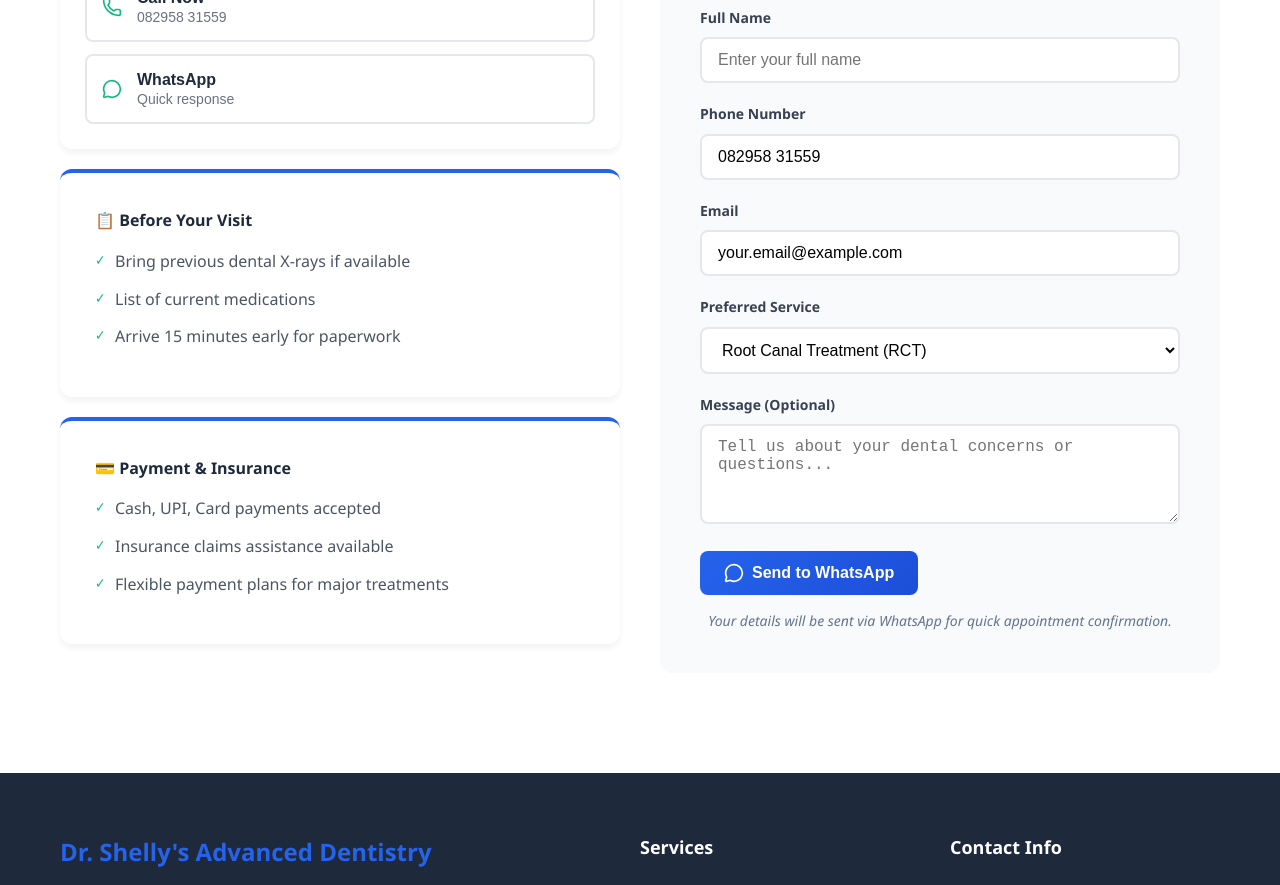
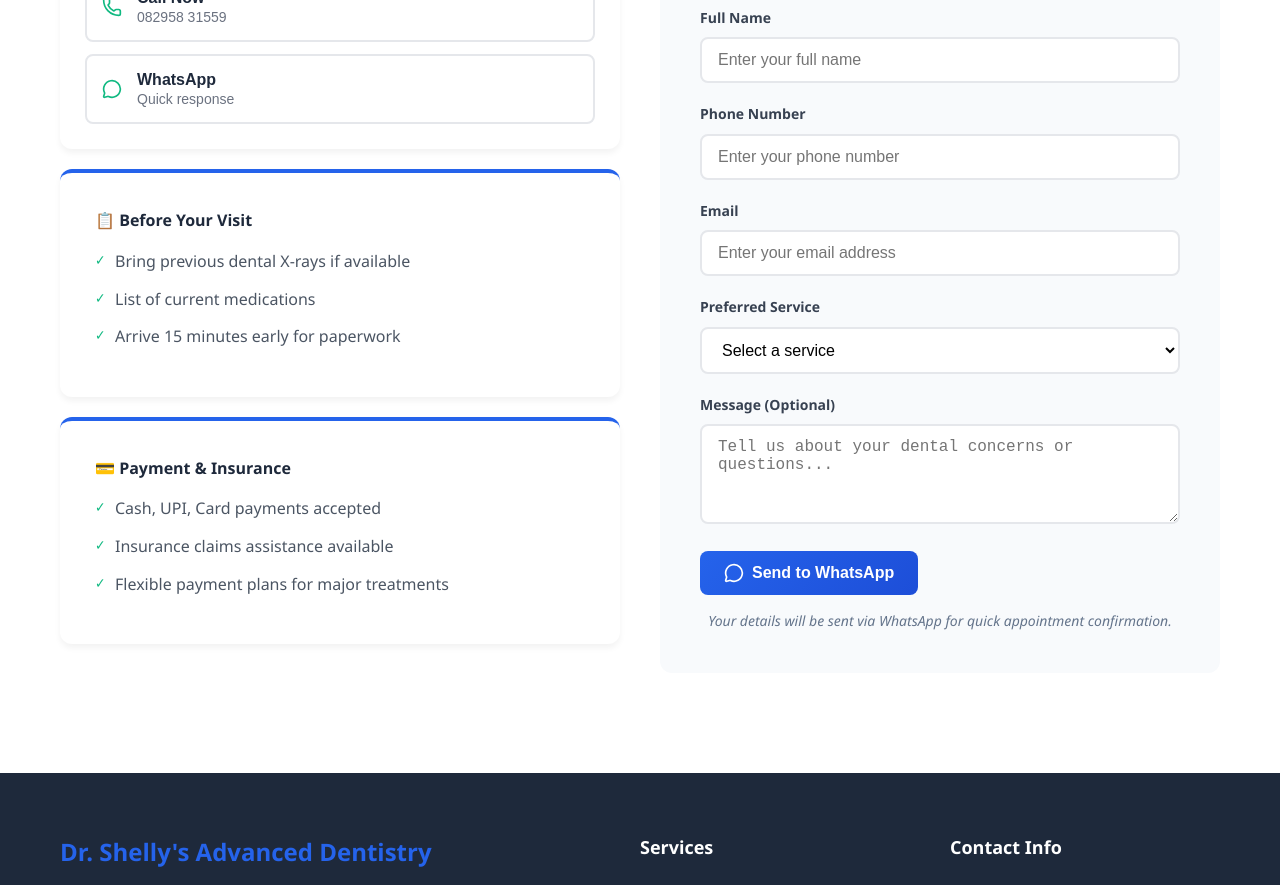
Before and after one commit to gaurshelly90/dr-shelly-advanced-dentistry, a React (Create React App) app: page / in a window 1280 px wide. Shown: the part 4000-4885 px from the top of the page. Built offline with nearby package versions, Linux system fonts and the light colour scheme.

Commit message:
Fix contact form - remove default values and add proper placeholders

```diff
--- a/src/components/Contact.tsx
+++ b/src/components/Contact.tsx
@@ -4,9 +4,9 @@ import { Phone, MessageCircle } from 'lucide-react';
 const Contact: React.FC = () => {
   const [formData, setFormData] = useState({
     fullName: '',
-    phone: '082958 31559',
-    email: 'your.email@example.com',
-    service: 'Root Canal Treatment',
+    phone: '',
+    email: '',
+    service: '',
     message: ''
   });
 
@@ -39,9 +39,9 @@ const Contact: React.FC = () => {
     // Reset form after sending to WhatsApp
     setFormData({
       fullName: '',
-      phone: '082958 31559',
-      email: 'your.email@example.com',
-      service: 'Root Canal Treatment',
+      phone: '',
+      email: '',
+      service: '',
       message: ''
     });
   };
@@ -123,6 +123,7 @@ const Contact: React.FC = () => {
                          name="phone"
                          value={formData.phone}
                          onChange={handleInputChange}
+                         placeholder="Enter your phone number"
                          required
                        />
                      </div>
@@ -135,6 +136,7 @@ const Contact: React.FC = () => {
                          name="email"
                          value={formData.email}
                          onChange={handleInputChange}
+                         placeholder="Enter your email address"
                          required
                        />
                      </div>
@@ -146,7 +148,9 @@ const Contact: React.FC = () => {
                          name="service"
                          value={formData.service}
                          onChange={handleInputChange}
+                         required
                        >
+                         <option value="">Select a service</option>
                          <option value="Root Canal Treatment">Root Canal Treatment (RCT)</option>
                          <option value="Dental Implants">Dental Implants</option>
                          <option value="General Consultation">General Consultation</option>
```
Lines whose indentation alone changed are shown as unchanged.
